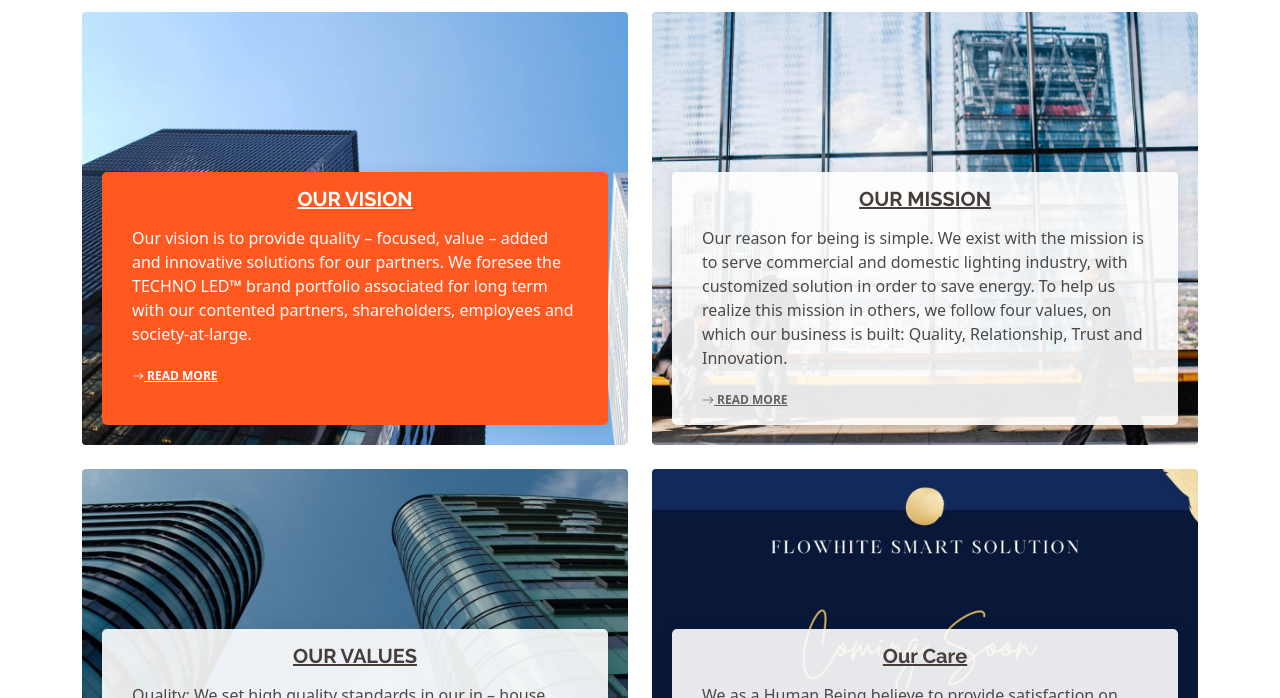
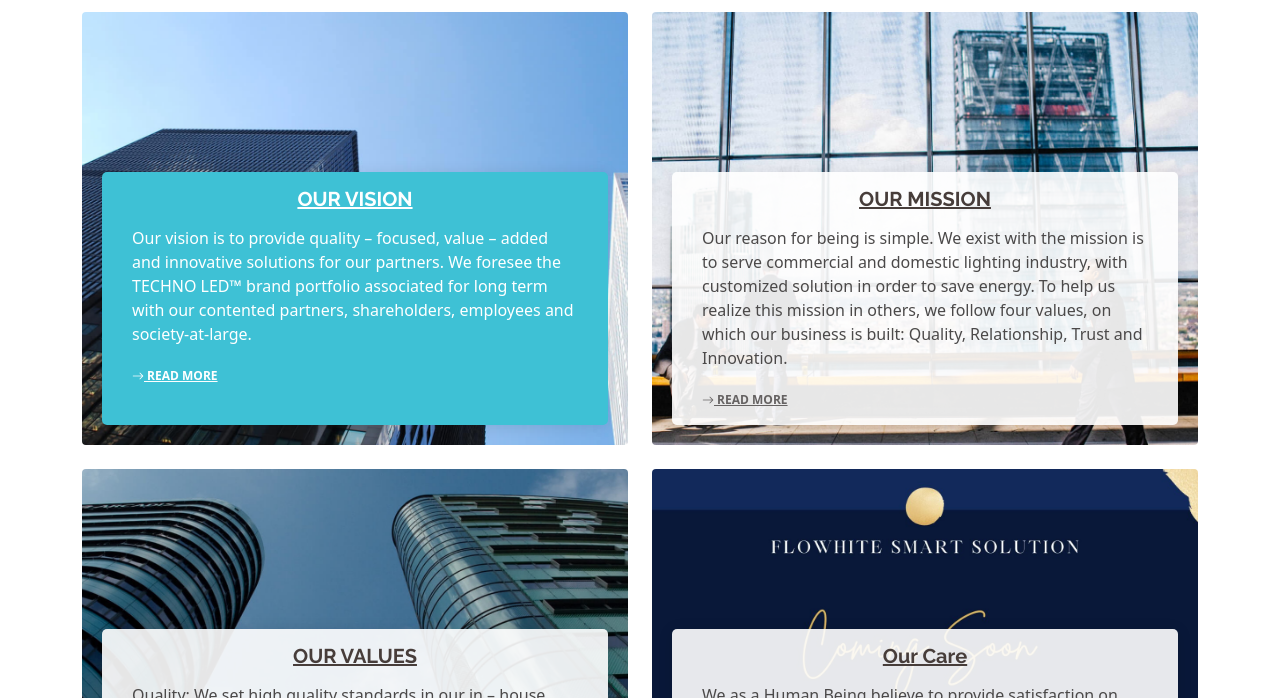
Before and after one commit to akashupraity/flowhite_static, a plain HTML site: page index.html in a window 1280 px wide. In both pictures the pointer is over the element 355 px from the left and 2145 px from the top of the page. Shown: the part 1847-2545 px from the top of the page. Drawn offline with nearby package versions, Linux system fonts and the light colour scheme; files whose address does not match are found by name.

Commit message:
index file update

```diff
--- a/assets/css/style.css
+++ b/assets/css/style.css
@@ -2495,7 +2495,7 @@ span.email-notes {
   text-decoration: underline;
 }
 .values .card:hover .card-body {
-  background: #ff5821;
+  background: #3EC1D5;
 }
 .values .card:hover .read-more a, .values .card:hover .card-title, .values .card:hover .card-title a, .values .card:hover .card-text {
   color: #fff;
@@ -2961,7 +2961,7 @@ text-align: left;
   color: #4ad1e5;
 }
 .animated {
-  /* background-image: url('/assets/img/hero-carousel/flow.jpg'); */
+  /* background-image: url('.../assets/img/hero-carousel/flow.jpg'); */
   background-color: rgb(34 34 34);
   border-top: 3px solid #3EC1D5 ;
   border-bottom: 3px solid #3EC1D5 ;
```
